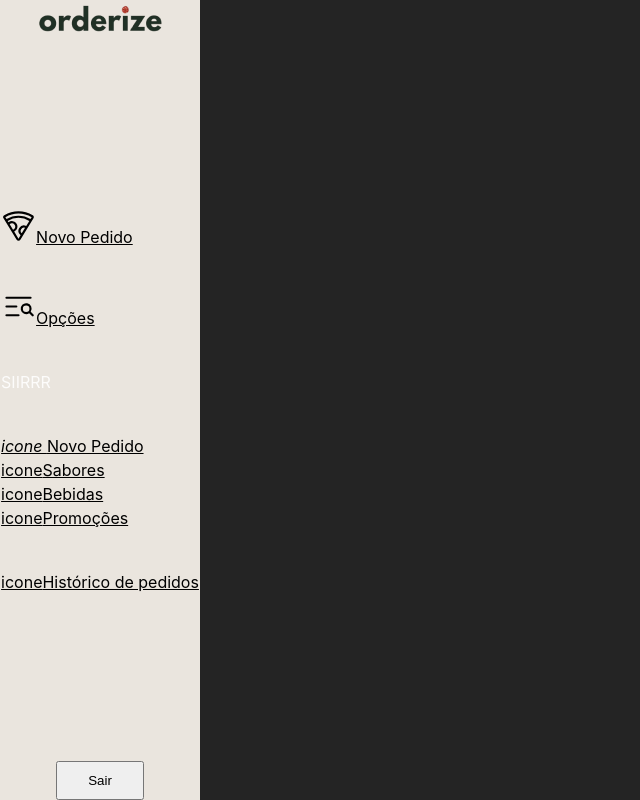
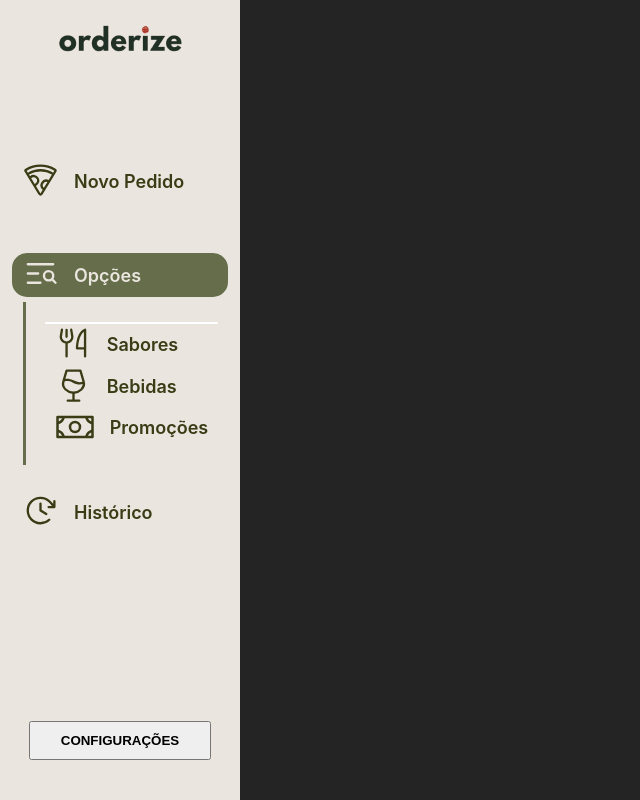
Before and after one commit to Orderize/site, a React (Vite) app: page / in a window 1280 px wide. Both pictures are taken after a click on the item "Opções". Shown: the whole page, without its empty margins (0-640 px from the left). Built offline with nearby package versions, Linux system fonts and the light colour scheme.

Commit message:
[FEAT] Navbar component is ready

```diff
--- a/src/component/navbar/button/buttonNavbar.css
+++ b/src/component/navbar/button/buttonNavbar.css
@@ -0,0 +1,41 @@
+.container-buttonNavbar {
+    width: 90%;
+
+    margin: 25px 0;
+
+    text-decoration: none;
+    list-style-type: none;
+
+    border-radius: 15px;
+    cursor: pointer;
+}
+
+.container-buttonNavbar.active {
+    background-color: #656D4A;
+
+}
+
+.container-buttonNavbar > a {
+    display: flex;
+    align-items: center;
+
+    color: #3A3C16;
+    font-size: 18px;
+    font-weight: 600;
+
+    padding: 2px 10px;
+}
+
+.container-buttonNavbar > a > i {
+    margin-right: 15px;
+    height: 40px;
+}
+
+a.active {
+    color: #EAE5DE;
+}
+
+.money {
+    height: 40px;
+    width: 40px;
+}
--- a/src/component/navbar/button/buttonNavbar.jsx
+++ b/src/component/navbar/button/buttonNavbar.jsx
@@ -1,18 +1,24 @@
-import React from "react";
+import React, { useState } from "react";
 import "./buttonNavbar.css"
 
-function buttonNavbar({ link, icon, text, event }) {
+function buttonNavbar({ event, icon, isActive, link, text }) {
     const setLink = () => {
         event(text);
     }
+
     return (
         <>
             <li
-                className="container-buttonNavbar"
+                className={ `container-buttonNavbar ${isActive ? "active" : ""}` }
                 onClick={setLink}
             >
-                <a href={link}>
-                    {icon}
+                <a
+                    // href=""
+                    className={ `${isActive ? "active" : ""}` }
+                >
+                    <i>
+                        {icon}
+                    </i>
                     {text}
                 </a>
             </li>
--- a/src/component/navbar/navbar.css
+++ b/src/component/navbar/navbar.css
@@ -6,22 +6,30 @@
 
     background: #EAE5DE;
 
-    width: 200px;
+    width: 240px;
     height: 100vh;
 }
 
-.ordenation-navbar a {
-    color: black;
+.logo {
+    margin-top: 20px;
+
+    cursor: pointer;
 }
 
-.ordenation-navbar > li {
-    margin: 40px 0;
+.ordenation-navbar {
+    display: flex;
+    align-items: center;
+    flex-direction: column;
+
+    width: 100%;
+
 }
 
-.ordenation-navbar > li > ul {
-    width: 90%;
+.button-config {
+    padding: 10px 30px;
+    margin-bottom: 40px;
+    font-weight: 600;
+
+
+    cursor: pointer;
 }
-
-.buttonTest {
-    padding: 10px 30px;
-}
--- a/src/component/navbar/navbar.jsx
+++ b/src/component/navbar/navbar.jsx
@@ -1,60 +1,45 @@
-import React, { useState } from 'react';
-import { Pizza, ListMagnifyingGlass } from "@phosphor-icons/react";
+import React, { act, useRef, useState } from 'react';
+import { Pizza, ListMagnifyingGlass, ClockClockwise } from "@phosphor-icons/react";
 import ButtonNavbar from './button/buttonNavbar';
+import Option from "./option/option";
 import "./navbar.css";
 
 function navbar() {
-    const [actualLink, setActualLink] = useState("/");
-
+    const [actualButton, setActualButton] = useState("Novo Pedido");
 
     return (
         <>
             <nav className="container-navbar">
-                <img src="public\image\logo.png" alt="imagem logo orderize" />
+                <img className="logo" src="public\image\logo.png" alt="imagem logo orderize" />
                 <ul className="ordenation-navbar">
                     <ButtonNavbar
+                        event={ setActualButton }
+                        icon={ <Pizza size={37}/> }
+                        isActive={actualButton === "Novo Pedido"}
                         link="/"
-                        icon={ <Pizza size={35} color="black"/> }
                         text="Novo Pedido"
-                        event={setActualLink}
-                        />
+                    />
                     <ButtonNavbar
+                        event={ setActualButton }
+                        icon={ <ListMagnifyingGlass size={37}/>}
+                        isActive={actualButton === "Opções"}
                         link="/"
-                        icon={ <ListMagnifyingGlass size={35}/>}
                         text="Opções"
-                        event={setActualLink}
                     />
                     {
-                        actualLink == "Opções" ? "SIIRRR" /* <Options /> */ : null
+                        actualButton === "Opções" ?
+                            <Option />
+                        : null
                     }
-                    <li>
-                        <a href="/">
-                        <i>icone </i>Novo Pedido</a>
-                        <ul className='ordenation-order'>
-                            <ButtonNavbar
-                                link="/"
-                                icon="icone"
-                                text="Sabores"
-                            />
-                            <ButtonNavbar
-                                link="/"
-                                icon="icone"
-                                text="Bebidas"
-                            />
-                            <ButtonNavbar
-                                link="/"
-                                icon="icone"
-                                text="Promoções"
-                            />
-                        </ul>
-                    </li>
                     <ButtonNavbar
+                        event={ setActualButton }
+                        icon={ <ClockClockwise size={37} /> }
+                        isActive={actualButton === "Histórico"}
                         link="/"
-                        icon="icone"
-                        text="Histórico de pedidos"
+                        text="Histórico"
                     />
                 </ul>
-                <button className="buttonTest">Sair</button>
+                <button className="button-config">CONFIGURAÇÕES</button>
             </nav>
         </>
     )
--- /dev/null
+++ b/src/component/navbar/option/option.css
@@ -0,0 +1,57 @@
+@keyframes openComponent {
+    0% {
+        opacity: 0;
+        height: 0%;
+    }
+    50% {
+        opacity: 1;
+        height: 100%;
+    }
+}
+
+@keyframes closeComponent {
+    0% {
+        opacity: 1;
+        height: 100%;
+    }
+    50% {
+        height: 0%;
+        opacity: 0;
+    }
+}
+
+.openAnimation {
+    animation: openComponent 3s normal;
+}
+
+.closeAnimation {
+    animation: closeComponent 3s normal;
+}
+
+.container-option {
+    display: flex;
+    flex-direction: column;
+    align-items: flex-end;
+
+    border-left: 3px solid #656D4A;
+
+    width: 80%;
+    margin-top: -20px;
+
+    animation: openComponent 4s normal;
+}
+
+.container-option > li {
+    margin: 20px 0;
+    animation: openComponent 3s normal;
+}
+
+.container-option > li.active {
+    background-color: #FFFFFF;
+    margin: 20px 0;
+
+}
+
+.container-option > li > a {
+    color: #3A3C16;
+}
--- /dev/null
+++ b/src/component/navbar/option/option.jsx
@@ -0,0 +1,39 @@
+import React, { useEffect, useRef, useState } from "react";
+import { ForkKnife, Wine, Money } from "@phosphor-icons/react";
+import ButtonNavbar from '../button/buttonNavbar';
+import "./option.css"
+
+function option({ isActive }) {
+    const [actualButton, setActualButton] = useState("Sabores");
+
+
+    return (
+        <>
+            <ul className={`container-option ${ ""/*isActive ? "openAnimation" : "closeAnimation"*/ }`}>
+                <ButtonNavbar
+                    event={ setActualButton }
+                    icon={ <ForkKnife size={37} /> }
+                    isActive={actualButton === "Sabores"}
+                    link="/"
+                    text="Sabores"
+                />
+                <ButtonNavbar
+                    event={ setActualButton }
+                    icon={ <Wine size={37} />}
+                    isActive={actualButton === "Bebidas"}
+                    link="/"
+                    text="Bebidas"
+                />
+                <ButtonNavbar
+                    event={ setActualButton }
+                    icon={ <Money size={75} className='money' /> }
+                    isActive={actualButton === "Promoções"}
+                    link="/"
+                    text="Promoções"
+                />
+            </ul>
+        </>
+    );
+}
+
+export default option;
```
